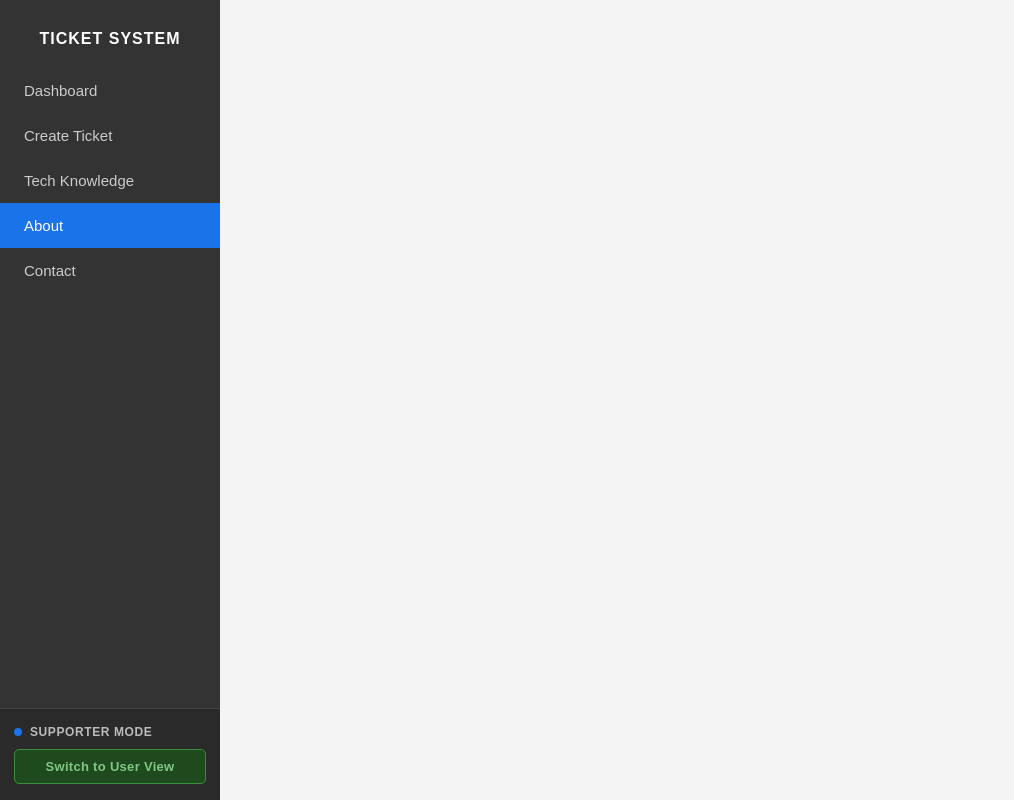
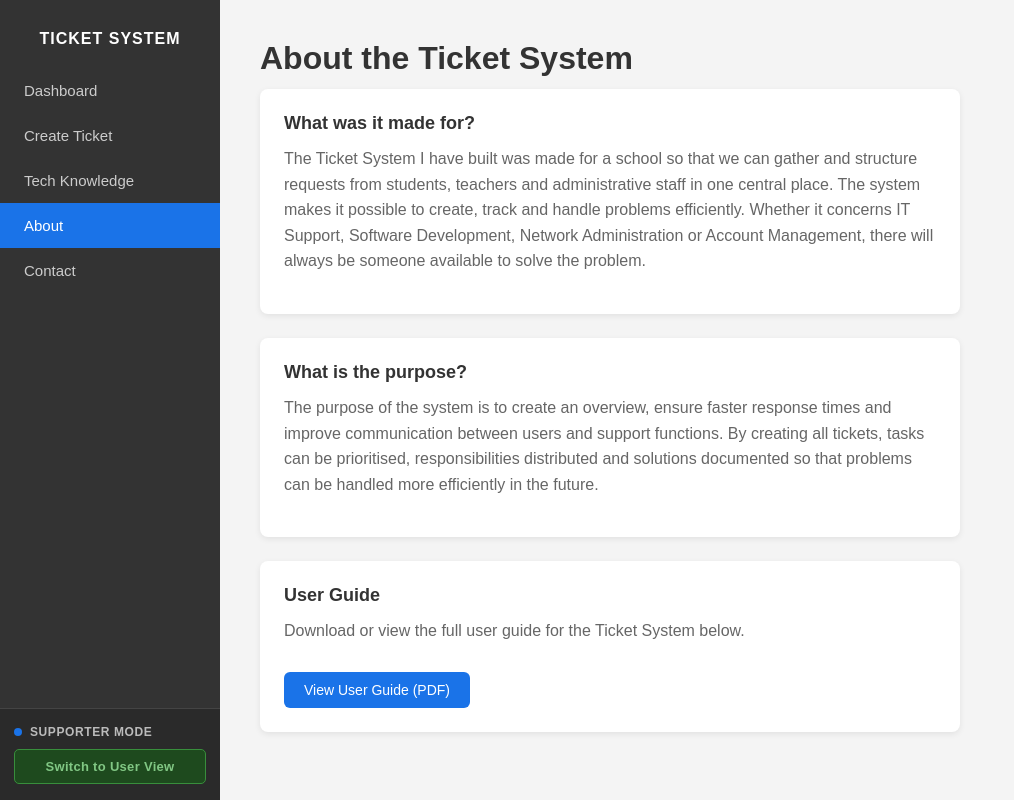
Before and after one commit to GhosTzRider/HF2-Ticket-system, a Django app: page /about/ in a window 1280 px wide. Shown: the whole page, without its empty margins (0-1014 px from the left). Run offline with Django 5.2, Linux system fonts and the light colour scheme.

Commit message:
Add user guide section to About page and enhance ticket detail layout

```diff
--- a/HF2_Ticket_system/TS/static/TS/css/about.css
+++ b/HF2_Ticket_system/TS/static/TS/css/about.css
@@ -79,4 +79,27 @@ p {
     padding: 24px;
     max-width: 700px;
     box-shadow: 0 2px 6px rgba(0, 0, 0, 0.08);
+    margin-bottom: 24px;
 }
+
+.about-card h2 {
+    color: #333;
+    font-size: 18px;
+    margin-bottom: 12px;
+}
+
+.pdf-btn {
+    display: inline-block;
+    margin-top: 12px;
+    padding: 10px 20px;
+    background-color: #1a73e8;
+    color: #fff;
+    border-radius: 6px;
+    text-decoration: none;
+    font-size: 14px;
+    transition: background 0.2s;
+}
+
+.pdf-btn:hover {
+    background-color: #1558b0;
+}
--- a/HF2_Ticket_system/TS/templates/about.html
+++ b/HF2_Ticket_system/TS/templates/about.html
@@ -39,5 +39,38 @@
         </form>
     </div>
     </nav>
+
+    <main class="content">
+        <h1>About the Ticket System</h1>
+
+        <div class="about-card">
+            <h2>What was it made for?</h2>
+            <p>
+                The Ticket System I have built was made for a school so that we can gather and structure
+                requests from students, teachers and administrative staff in one central place. The system
+                makes it possible to create, track and handle problems efficiently. Whether it concerns
+                IT Support, Software Development, Network Administration or Account Management, there will
+                always be someone available to solve the problem.
+            </p>
+        </div>
+
+        <div class="about-card">
+            <h2>What is the purpose?</h2>
+            <p>
+                The purpose of the system is to create an overview, ensure faster response times and
+                improve communication between users and support functions. By creating all tickets, tasks
+                can be prioritised, responsibilities distributed and solutions documented so that problems
+                can be handled more efficiently in the future.
+            </p>
+        </div>
+
+        <div class="about-card pdf-section">
+            <h2>User Guide</h2>
+            <p>Download or view the full user guide for the Ticket System below.</p>
+            <a href="{% static 'TS/pdf/Brugervejledning af TS (Ticket System).pdf' %}" target="_blank" class="pdf-btn">
+                View User Guide (PDF)
+            </a>
+        </div>
+    </main>
 </body>
 </html>
--- a/HF2_Ticket_system/TS/templates/ticket_detail.html
+++ b/HF2_Ticket_system/TS/templates/ticket_detail.html
@@ -41,7 +41,7 @@
         </div>
     </nav>
 
-    <div class="content">
+    <main class="content">
         <div class="page-header">
             <div>
                 <a href="/" class="back-link">← Back to Dashboard</a>
@@ -252,7 +252,7 @@
             {% endif %}
         </div>
 
-    </div>
+    </main>
 
 </body>
 </html>
```
Also changed, not shown: 1 other file.
